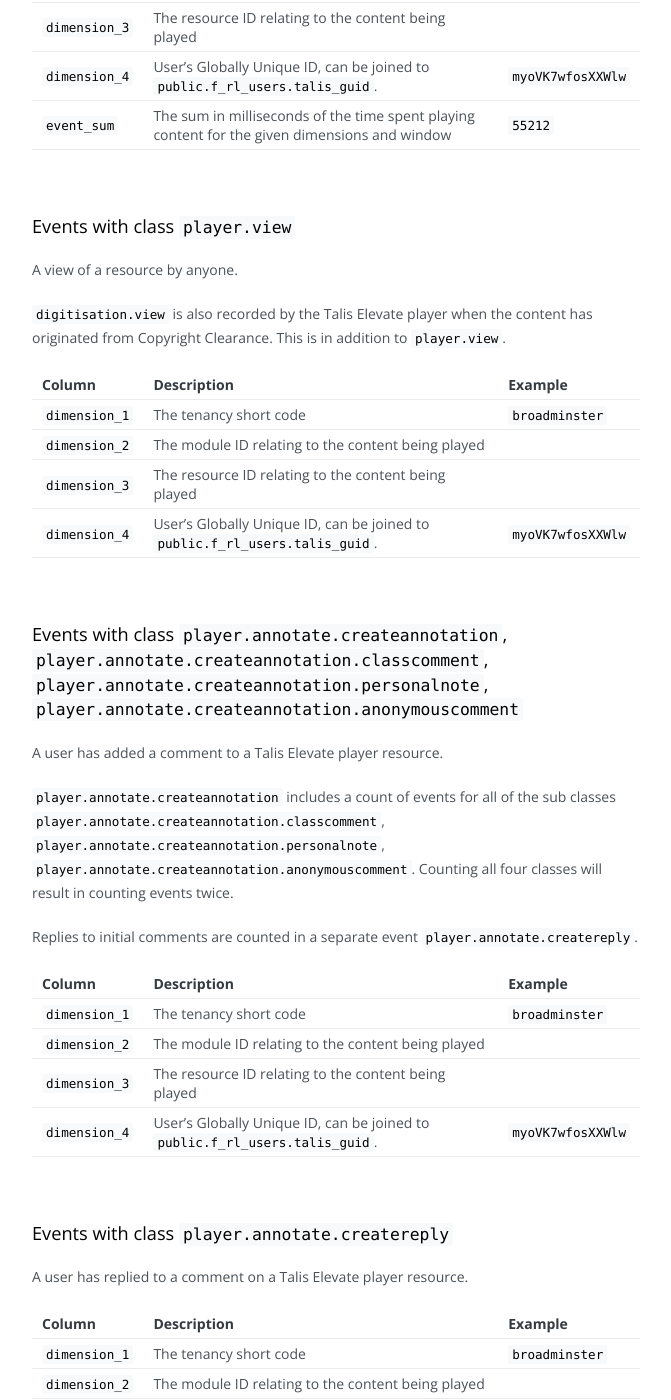
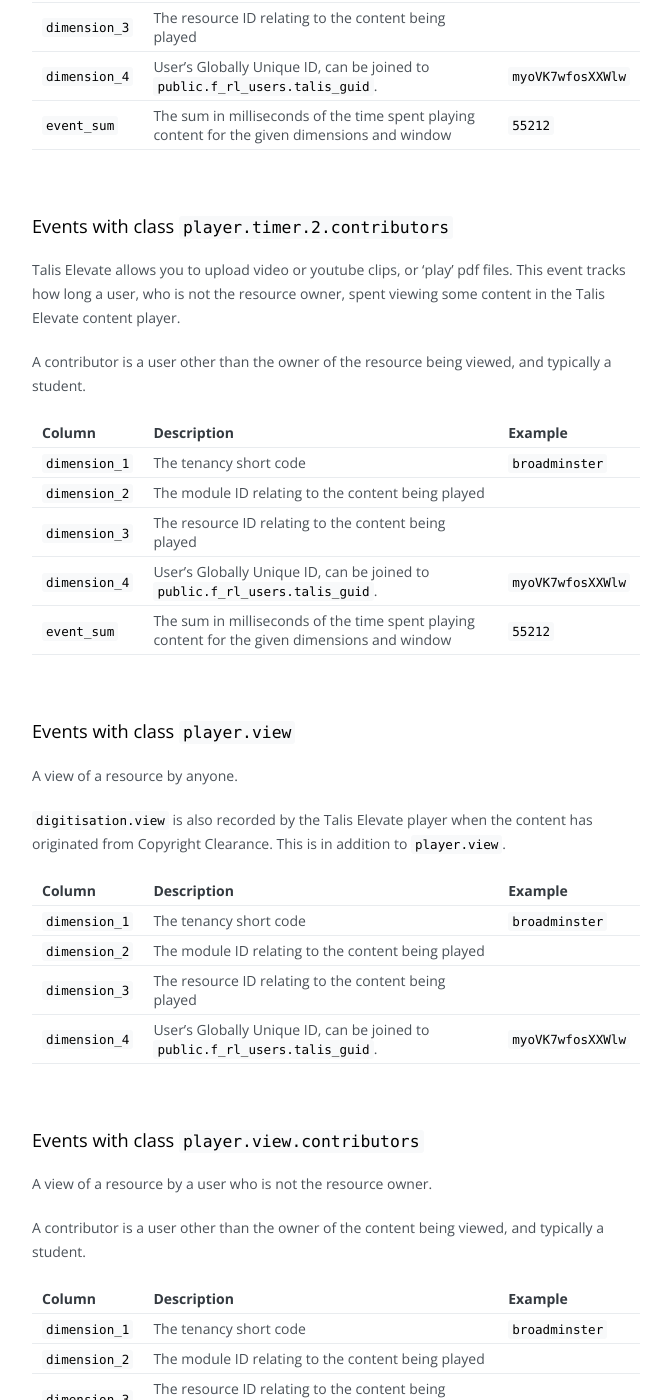
Before and after one commit to techfromsage/advanced-mis, a Jekyll site: the page built from topics/timeseries.md, in a window 1280 px wide and 1400 px high, scrolled down 3189 px. Shown: the whole window, without its empty margins (375-1046 px from the left). Built offline with Jekyll 4.4.1, drawn with Linux system fonts in a browser that asks for light colours; nearby versions of some CDN libraries; some of the changed text lies outside the part shown.

Commit message:
Revert "ELE-6163: Remove unused Elevate events"
This reverts commit 3de0a4623f615e6ea16a17014cc81e5531fef43d.

```diff
--- a/topics/timeseries.md
+++ b/topics/timeseries.md
@@ -122,6 +122,23 @@ Talis Elevate allows you to upload video or youtube clips, or 'play' pdf files.
 | `event_sum` | The sum in milliseconds of the time spent playing content for the given dimensions and window | `55212` |
 
 <br/>
+<a name="player-timer-2-contributors"></a>
+
+### Events with class `player.timer.2.contributors`
+
+Talis Elevate allows you to upload video or youtube clips, or 'play' pdf files. This event tracks how long a user, who is not the resource owner, spent viewing some content in the Talis Elevate content player.
+
+A contributor is a user other than the owner of the resource being viewed, and typically a student.
+
+| Column | Description | Example |
+| --- | --- | --- |
+| `dimension_1` | The tenancy short code | `broadminster` |
+| `dimension_2` | The module ID relating to the content being played |
+| `dimension_3` | The resource ID relating to the content being played |
+| `dimension_4` | User's Globally Unique ID, can be joined to [`public.f_rl_users.talis_guid`]({{ site.baseurl }}/topics/users.html). | `myoVK7wfosXXWlw` |
+| `event_sum` | The sum in milliseconds of the time spent playing content for the given dimensions and window | `55212` |
+
+<br/>
 <a name="player-view"></a>
 
 ### Events with class `player.view`
@@ -129,6 +146,22 @@ Talis Elevate allows you to upload video or youtube clips, or 'play' pdf files.
 A view of a resource by anyone.
 
 `digitisation.view` is also recorded by the Talis Elevate player when the content has originated from Copyright Clearance. This is in addition to `player.view`.
+
+| Column | Description | Example |
+| --- | --- | --- |
+| `dimension_1` | The tenancy short code | `broadminster` |
+| `dimension_2` | The module ID relating to the content being played |
+| `dimension_3` | The resource ID relating to the content being played |
+| `dimension_4` | User's Globally Unique ID, can be joined to [`public.f_rl_users.talis_guid`]({{ site.baseurl }}/topics/users.html). | `myoVK7wfosXXWlw` |
+
+<br/>
+<a name="player-view-contributors"></a>
+
+### Events with class `player.view.contributors`
+
+A view of a resource by a user who is not the resource owner.
+
+A contributor is a user other than the owner of the content being viewed, and typically a student.
 
 | Column | Description | Example |
 | --- | --- | --- |
@@ -184,6 +217,43 @@ A user has replied to a comment on a Talis Elevate player resource.
 | `dimension_4` | User's Globally Unique ID, can be joined to [`public.f_rl_users.talis_guid`]({{ site.baseurl }}/topics/users.html). | `myoVK7wfosXXWlw` |
 
 <br/>
+<a name="modulemanager-timer"></a>
+
+### Events with class `modulemanager.timer`
+
+How long a user with access to the module manager spent in the module manager. This is typically an academic user.
+
+| Column | Description | Example |
+| --- | --- | --- |
+| `dimension_1` | The tenancy short code | `broadminster` |
+| `dimension_2` | The module ID relating to the content being played |
+| `dimension_3` | User's Globally Unique ID, can be joined to [`public.f_rl_users.talis_guid`]({{ site.baseurl }}/topics/users.html). | `myoVK7wfosXXWlw` |
+| `event_sum` | The sum in milliseconds of the time spent in the module manager | `55212` |
+
+<br/>
+<a name="player-profile-complete"></a>
+
+### Events with class `player.profile.complete`
+
+A user has completed filling in their profile.
+
+| Column | Description | Example |
+| --- | --- | --- |
+| `dimension_1` | The tenancy short code | `broadminster` |
+
+<br/>
+<a name="player-search"></a>
+
+### Events with class `player.search`
+
+A user has searched for something.
+
+| Column | Description | Example |
+| --- | --- | --- |
+| `dimension_1` | The tenancy short code | `broadminster` |
+| `dimension_2` | The module ID relating to the content being played |
+| `dimension_3` | The resource ID relating to the content being played |
+| `dimension_4` | User's Globally Unique ID, can be joined to [`public.f_rl_users.talis_guid`]({{ site.baseurl }}/topics/users.html). | `myoVK7wfosXXWlw` |
 
 <a name="list-entry_point"></a>
 
```
Also changed, not shown: topics/event-classes.md (+5 -0 lines).
